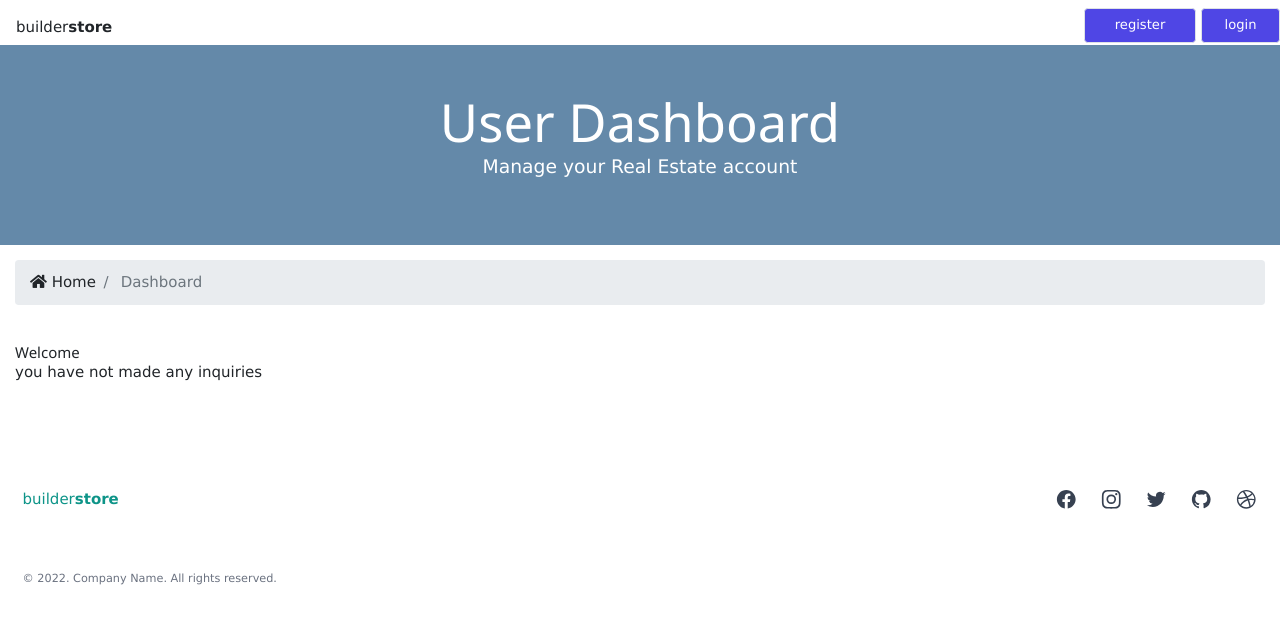
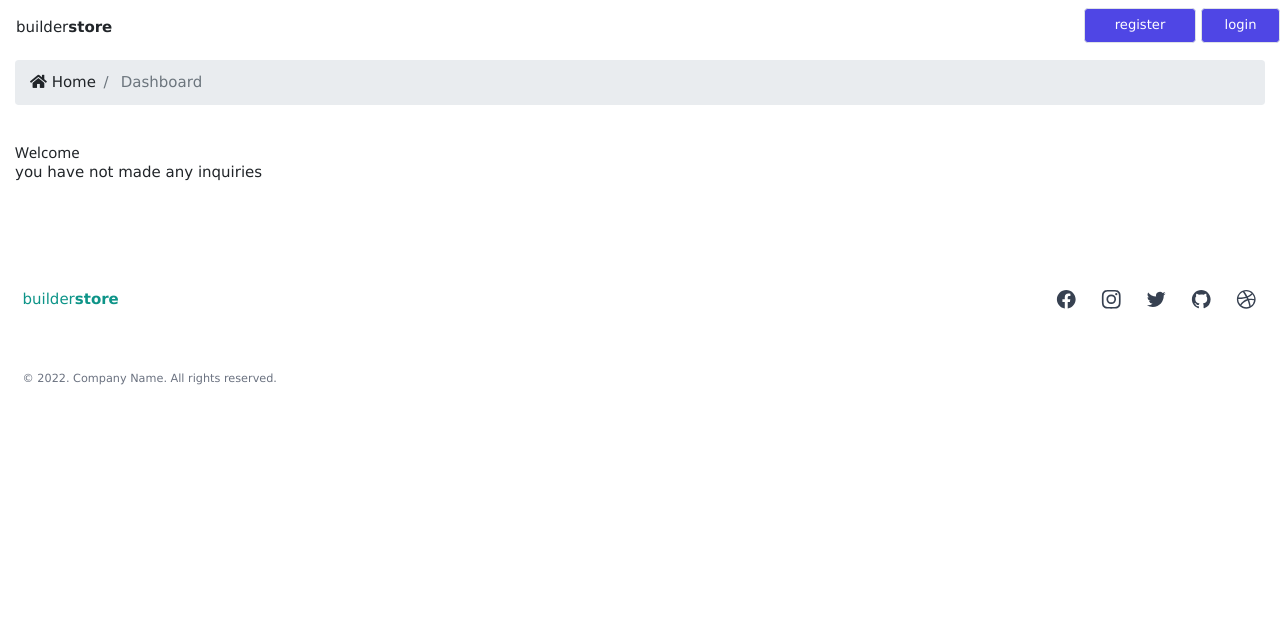
Before and after one commit to errorLAD/homeclub, a Django app: page /accounts/dashboard in a window 1280 px wide. Shown: the top 623 px of the page. Run offline with Django 3.2, Linux system fonts and the light colour scheme; data comes from the database, SQL or seed files in the repository; some libraries are stand-ins or nearby versions.

Commit message:
Add files via upload

```diff
--- a/templates/accounts/dashboard.html
+++ b/templates/accounts/dashboard.html
@@ -3,16 +3,7 @@
 	- User Dashboard
 {% endblock title %}
 {% block content %}
-	<section id="showcase-inner" class="py-5 text-white">
-		<div class="container">
-			<div class="row text-center">
-				<div class="col-md-12">
-					<h1 class="display-4">User Dashboard</h1>
-					<p class="lead">Manage your Real Estate account</p>
-				</div>
-			</div>
-		</div>
-	</section>
+
 	<!-- Breadcrumb -->
 	<section id="bc" class="mt-3">
 		<div class="container">
```
